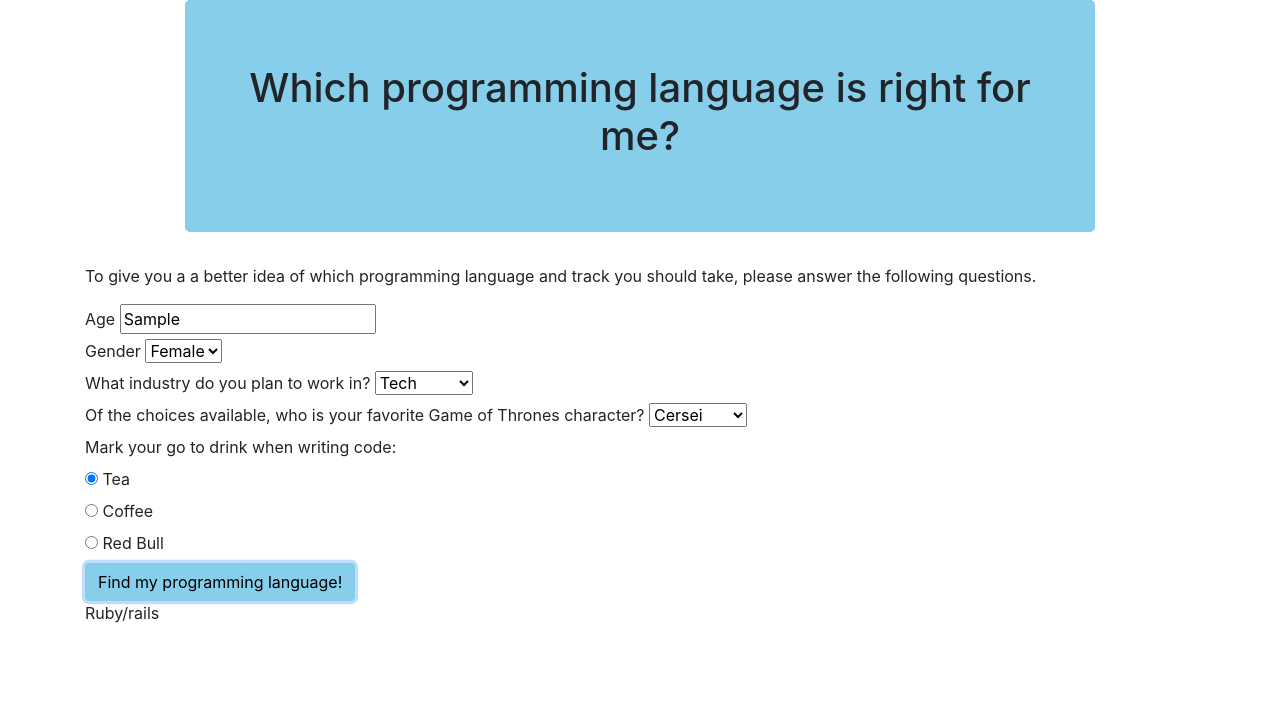
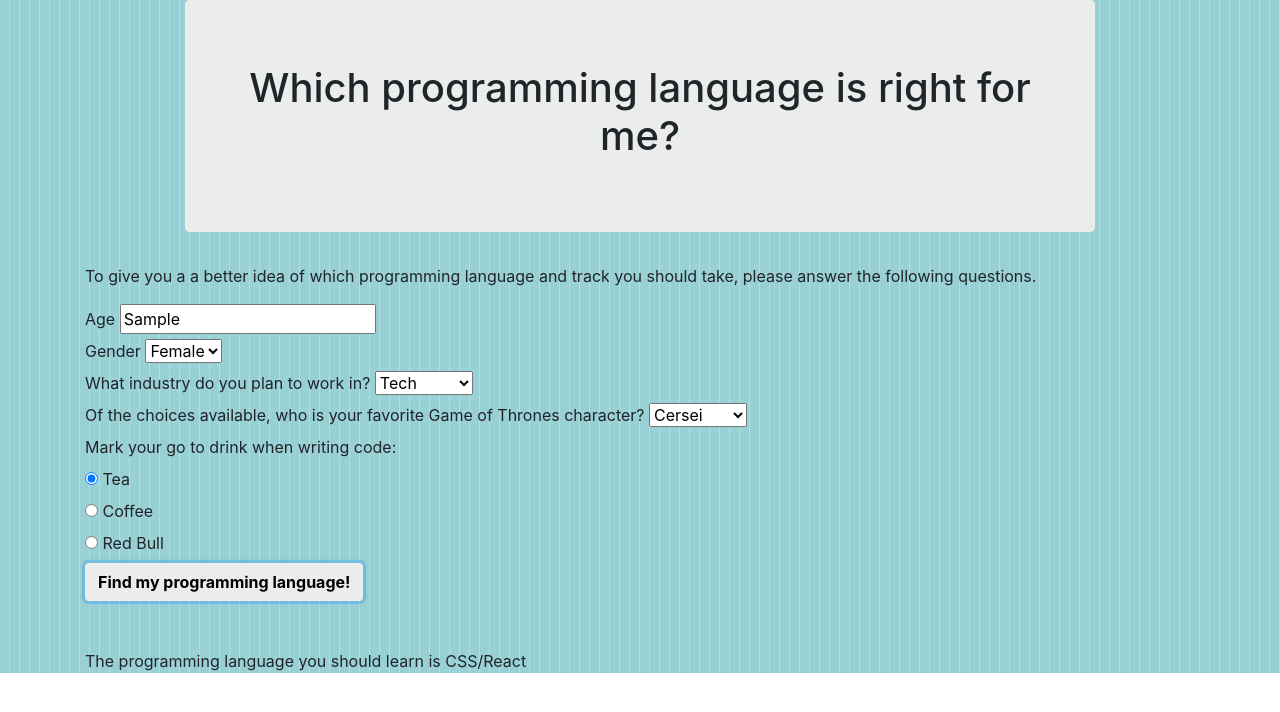
Before and after one commit to MattStaudacher/week-2-project, a plain HTML site: page index.html in a window 1280 px wide. Both pictures are taken after typing "Sample" into the empty fields and a click on the button "Find my programming language!". Drawn offline with Linux system fonts and the light colour scheme.

Commit message:
it will add background.

```diff
--- a/css/styles.css
+++ b/css/styles.css
@@ -1,15 +1,23 @@
 button {
   display: block;
-  background-color: skyblue;
+  background-color: #eaedeb;
 }
 .jumbotron{
-  background-color: skyblue;
+  background-color: #eaedeb;
   text-align: center;
   margin-left: 100px;
   margin-right: 100px;
 
 }
 
-#answer, #csharp, #cssreact {
+#answer, #csharp, #cssreact, #rubyrails {
   display: none;
 }
+#verticalStripes {
+	background-color: #99d0d4;
+	background-size: 10px;
+	background-image: -webkit-linear-gradient(0, transparent 90%, rgba(255, 255, 255, .25) 50%);
+	background-image: -moz-linear-gradient(0px 50%, transparent 90%, rgba(255, 255, 255, 0.25) 50%);
+	background-image: -ms-linear-gradient(0, transparent 90%, rgba(255, 255, 255, .25) 50%);
+	background-image: -o-linear-gradient(0, transparent 90%, rgba(255, 255, 255, .25) 50%);
+}
--- a/index.html
+++ b/index.html
@@ -8,6 +8,7 @@
     <title>Programming Language</title>
   </head>
   <body>
+    <div id="verticalStripes">
     <div class="container">
       <div class="jumbotron">
       <h1>Which programming language is right for me?</h1>
@@ -44,9 +45,7 @@
             <label for="drink">Mark your go to drink when writing code:</label>
                 <div class="radio">
           <label>
-    <input type="radio" name="drink" value="Tea" checked>
-    Tea
-  </label>
+            <input type="radio" name="drink" value="Tea" checked> Tea</label>
         </div>
         <div class="radio">
           <label>
@@ -61,14 +60,16 @@
           </label>
         </div>
 
-    <button type="submit" class="btn">Find my programming language!</button>
+            <button type="submit" class="btn"><strong>Find my programming language!</strong></button>
+
               </form>
-      <div id="csharp"> C# </div>
-      <div id="cssreact">CSS/React</div>
-      <div id="rubyrails">Ruby/rails</div>
+<br>
+<br>
+      <div id="csharp">The programming language you should learn is C#</div>
+      <div id="cssreact">The programming language you should learn is CSS/React</div>
+      <div id="rubyrails">The programming language you should learn is Ruby/rails</div>
 
-      <div id="answer">
-        <p>The programming language/track you should take is:$<span id="answer"> answer answer answer</span>
+
     </div>
   </body>
 </html>
--- a/js/scripts.js
+++ b/js/scripts.js
@@ -8,10 +8,12 @@ $(document).ready(function() {
 
 
 
-  if (age < 25) {
+  if (gender === 'male' && age <20) {
     $('#csharp').show();
-  } else if (gender === "male" && age < 25) {
+  } else if (thrones === 'Cersei' && gender === 'female') {
     $('#cssreact').show();
+  } else {
+    $('#rubyrails').show();
   }
 
 
@@ -20,6 +22,10 @@ $(document).ready(function() {
 
 
 
+
     event.preventDefault();
+
+
+
   });
 });
```
Lines whose indentation alone changed are shown as unchanged.
